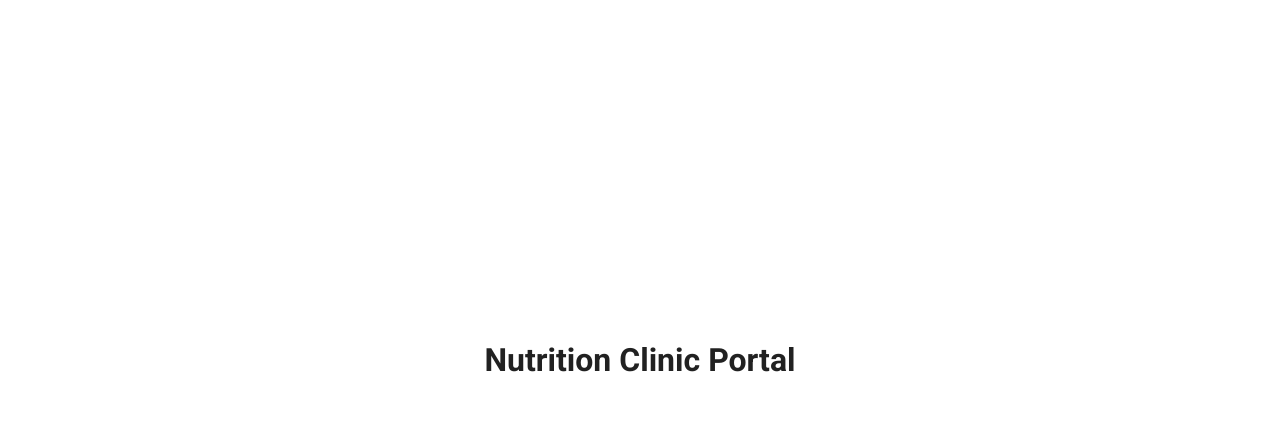
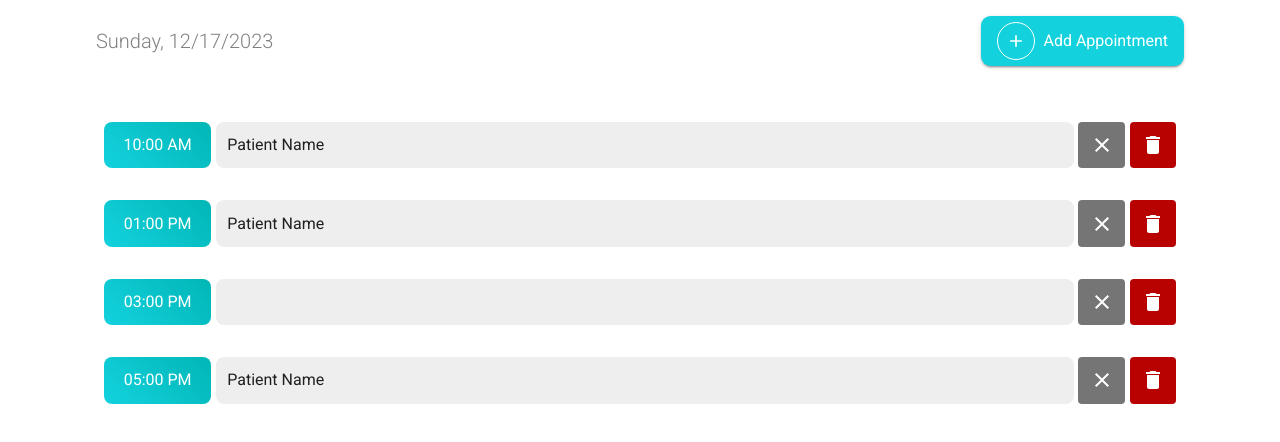
Before and after one commit to Zeyad-Amr/HealU, a React (Create React App) app in the folder client/: page /clinic/nutrition in a window 1280 px wide. Shown: the top 442 px of the page. Built offline with nearby package versions, Linux system fonts and the light colour scheme.

Commit message:
[ Cli Nutrition ] added appointments page

```diff
--- /dev/null
+++ b/client/src/modules/clinics-portals/nutrition/components/Appointments/AppointmentSlot.tsx
@@ -0,0 +1,107 @@
+import Box from "@mui/material/Box";
+import {Grid, IconButton, Typography, useTheme} from "@mui/material";
+import DeleteIcon from '@mui/icons-material/Delete';
+import CloseIcon from '@mui/icons-material/Close';
+
+const AppointmentSlot = ({time, name, onDeleteSlot, onClearSlot} : {
+    time: string,
+    name: string,
+    onDeleteSlot: () => void,
+    onClearSlot: () => void,
+}) => {
+
+    const theme = useTheme();
+
+    return (
+        <Box>
+
+            <Grid
+                sx={{
+                    display: "flex",
+                    flexDirection: "row",
+                    justifyContent: "space-between",
+                    padding: "0.5rem",
+                }}
+            >
+                <Grid item sx={{
+                    background: `linear-gradient(45deg, ${theme.palette.primary.main}, ${theme.palette.primary.dark})`,
+                    borderRadius: 2,
+                    padding: "0.7rem",
+                    width: "10%",
+                    textAlign: "center",
+                    alignItems: "center",
+                    color: theme.palette.common.white,
+                }}>
+                    <Typography>
+                        {time}
+                    </Typography>
+                </Grid>
+
+
+                <Grid item
+                      sx={{
+                          backgroundColor: theme.palette.grey[200],
+                          borderRadius: 2,
+                          padding: "0.7rem",
+                          width: "80%",
+                          alignItems: "center",
+                      }}
+                >
+                    <Typography>
+                        {name}
+                    </Typography>
+                </Grid>
+
+                <Grid item
+                      sx={{
+                          borderRadius: 2,
+                      }}
+                >
+                    <IconButton
+                        sx={{
+                            backgroundColor: theme.palette.grey[600],
+                            color: theme.palette.common.white,
+                            borderRadius: 1,
+                            padding: "0.7rem",
+                            height: "100%",
+                            "&:hover": {
+                                backgroundColor: theme.palette.grey[700],
+                            },
+                        }}
+                        onClick={onClearSlot}
+                    >
+                        <CloseIcon/>
+                    </IconButton>
+                </Grid>
+
+                <Grid item
+                      sx={{
+                          borderRadius: 2,
+                          alignItems: "center",
+                      }}
+                >
+
+                    <IconButton
+                        sx={{
+                            backgroundColor: theme.palette.error.main,
+                            color: theme.palette.common.white,
+                            borderRadius: 1,
+                            padding: "0.7rem",
+                            height: "100%",
+                            "&:hover": {
+                                backgroundColor: theme.palette.error.dark,
+                            },
+                        }}
+                        onClick={onDeleteSlot}
+                    >
+                        <DeleteIcon/>
+                    </IconButton>
+                </Grid>
+
+            </Grid>
+
+        </Box>
+    )
+};
+
+export default AppointmentSlot;
--- /dev/null
+++ b/client/src/modules/clinics-portals/nutrition/components/Appointments/AppointmentsBody.tsx
@@ -0,0 +1,66 @@
+import Box from "@mui/material/Box";
+import AppointmentSlot from "./AppointmentSlot";
+import {useState} from "react";
+
+
+const data = [
+    {
+        time: "10:00 AM",
+        name: "Patient Name",
+    },
+    {
+        time: "01:00 PM",
+        name: "Patient Name",
+    }, {
+        time: "03:00 PM",
+        name: "",
+    }, {
+        time: "05:00 PM",
+        name: "Patient Name",
+    }
+];
+
+const AppointmentsBody = () => {
+
+    const [appointments, setAppointments] = useState(data);
+
+    const handleDeleteSlot = (index: number) => {
+        setAppointments(appointments.filter((item, i) => i !== index));
+    };
+
+    const handleClearSlot = (index: number) => {
+        // clear one slot
+        setAppointments(appointments.filter((item, i)=>{
+            if(i === index){
+                item.name = "";
+            }
+            return item;
+        }));
+    }
+
+    return (
+        <Box>
+            {
+                appointments.map((item, index) => {
+                    return (
+                        <Box
+                            key={index}
+                            sx={{
+                                marginBottom: "1rem",
+                            }}
+                        >
+                            <AppointmentSlot
+                                time={item.time}
+                                name={item.name}
+                                onDeleteSlot={() => handleDeleteSlot(index)}
+                                onClearSlot={() => handleClearSlot(index)}
+                            />
+                        </Box>
+                    )
+                })
+            }
+        </Box>
+    );
+};
+
+export default AppointmentsBody;
--- /dev/null
+++ b/client/src/modules/clinics-portals/nutrition/components/Appointments/AppointmentsHeader.tsx
@@ -0,0 +1,57 @@
+import {Button, IconButton, Typography, Box} from "@mui/material";
+import AddIcon from "@mui/icons-material/Add";
+
+const AppointmentsHeader = () => {
+
+
+
+    return (
+        <Box sx={{
+            display: "flex",
+            justifyContent: "space-between",
+            alignItems: "center",
+        }}>
+            <Box>
+                <Typography
+                    variant={"h4"}
+                    sx={{
+                        fontWeight: 300,
+                        color: "gray"
+                    }}
+                >{
+                    new Date().toLocaleDateString("en-US", {
+                        weekday: "long",
+                        year: "numeric",
+                        month: "numeric",
+                        day: "numeric",
+                    })
+                }</Typography>
+            </Box>
+            <Box>
+                <Button
+                    variant={"contained"}
+                    color="primary"
+                    sx={{
+                        display: "flex",
+                        alignItems: "center",
+                        color: "white",
+                        borderRadius: "0.6rem",
+                    }}
+                >
+                    <IconButton sx={{
+                        border: 1,
+                        marginRight: "0.5rem",
+                        color: "white",
+                    }}>
+                        <AddIcon fontSize={"small"}/>
+                    </IconButton>
+                    <Typography>
+                        Add Appointment
+                    </Typography>
+                </Button>
+            </Box>
+        </Box>
+    )
+};
+
+export default AppointmentsHeader;
--- /dev/null
+++ b/client/src/modules/clinics-portals/nutrition/pages/Appointments.tsx
@@ -0,0 +1,39 @@
+import Box from "@mui/material/Box";
+import {Button, Card, Grid} from "@mui/material";
+import AppointmentsHeader from "../components/Appointments/AppointmentsHeader";
+import AppointmentsBody from "../components/Appointments/AppointmentsBody";
+
+const Appointments = () => {
+    return (
+        <Box
+            sx={{
+                width: "100vw",
+                height: "100vh",
+                paddingX: "5rem",
+            }}
+        >
+            <Grid
+                sx={{
+                    backgroundColor: "white",
+                    padding: "1rem",
+                    borderRadius: "1rem 1rem 0 0",
+                    height: "100%",
+                }}
+            >
+
+                <Grid item>
+                    <AppointmentsHeader/>
+                </Grid>
+
+                <Grid item sx={{
+                    marginTop: "3rem",
+                }}>
+                    <AppointmentsBody/>
+                </Grid>
+            </Grid>
+
+        </Box>
+    );
+};
+
+export default Appointments;
--- a/client/src/modules/clinics-portals/nutrition/pages/index.tsx
+++ b/client/src/modules/clinics-portals/nutrition/pages/index.tsx
@@ -1,16 +1,23 @@
+import React from "react";
+import {styled, Theme} from "@mui/material/styles";
+import Appointments from "./Appointments";
+
+const ContainerWrapper = styled("div")(({theme}: { theme: Theme }) => ({
+    display: "flex",
+    justifyContent: "center",
+    width: "100%",
+}));
+
+const ContentWrapper = styled("div")({});
+
 const NutritionClinicPortal = () => {
-  return (
-    <div
-      style={{
-        display: "flex",
-        justifyContent: "center",
-        alignItems: "center",
-        height: "90vh",
-      }}
-    >
-      <h1>Nutrition Clinic Portal</h1>
-    </div>
-  );
+    return (
+        <ContainerWrapper>
+            <ContentWrapper>
+                <Appointments/>
+            </ContentWrapper>
+        </ContainerWrapper>
+    );
 };
 
 export default NutritionClinicPortal;
```
